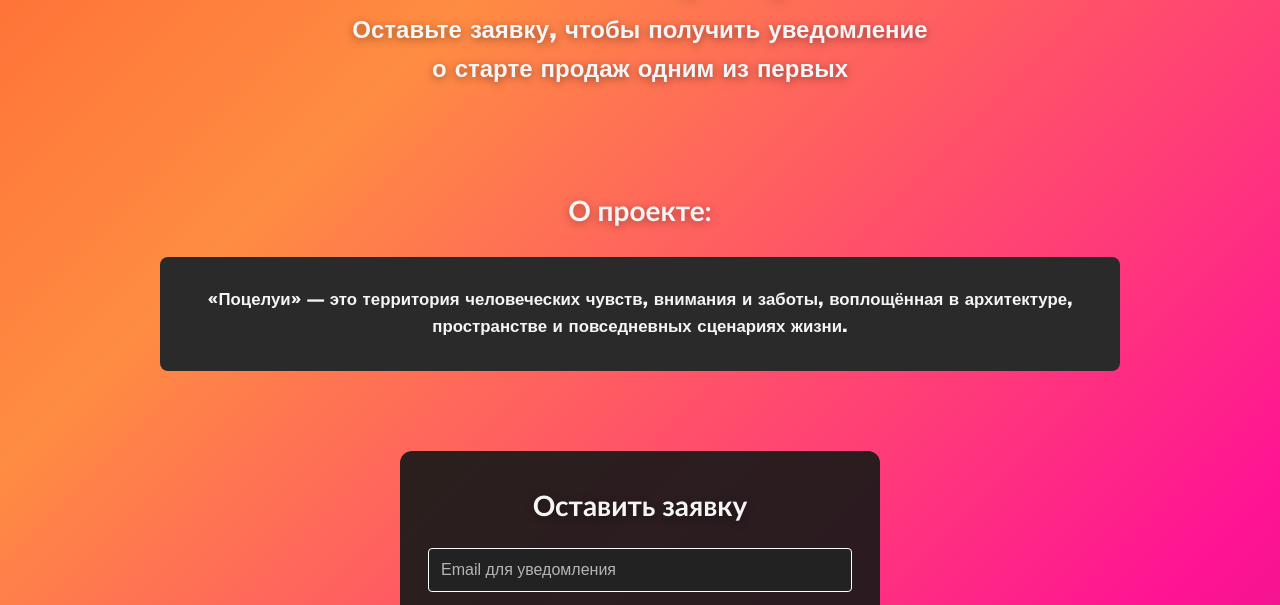
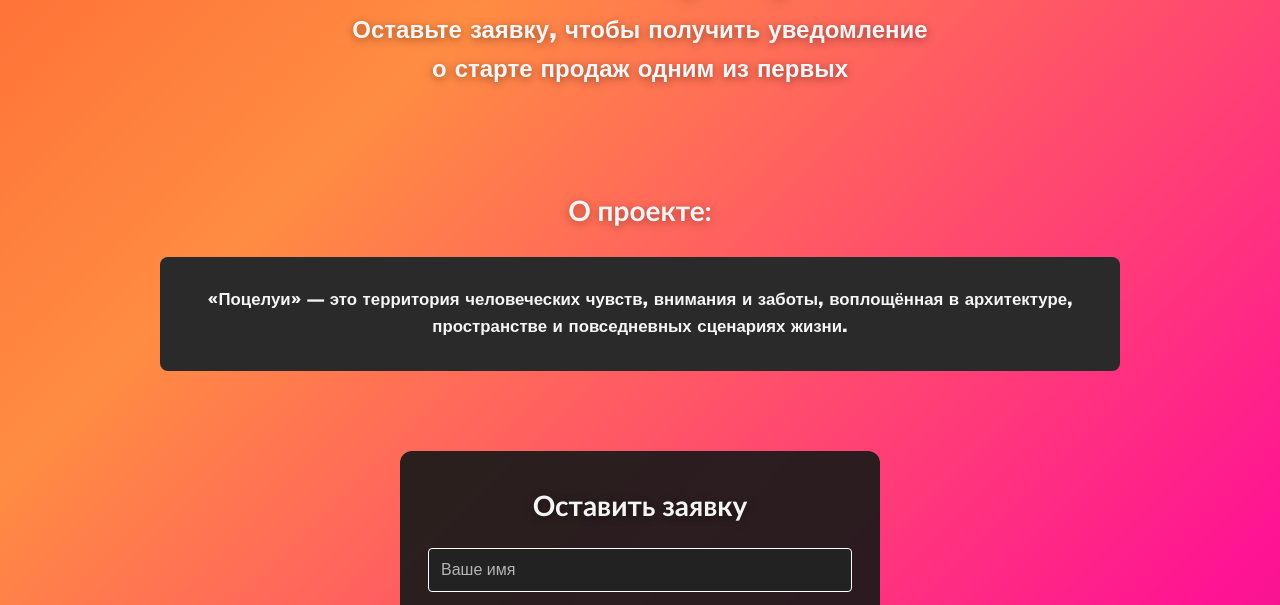
Before and after one commit to leoSTELEO23/landingzag, a plain HTML site: page index.html in a window 1280 px wide. Shown: the part 175-780 px from the top of the page. Drawn offline with Linux system fonts and the light colour scheme.

Commit message:
Add files via upload

```diff
--- a/index.html
+++ b/index.html
@@ -36,6 +36,10 @@
                 <div class="form-box">
                     <h2>Оставить заявку</h2>
                     <form id="leadForm" class="lead-form" novalidate>
+                        <label for="name" class="visually-hidden">Ваше имя</label>
+                        <input type="text" id="name" name="name"
+                            placeholder="Ваше имя" autocomplete="name" required>
+
                         <label for="email" class="visually-hidden">Email</label>
                         <input type="email" id="email" name="email"
                                placeholder="Email для уведомления" autocomplete="email" required>
--- a/style.css
+++ b/style.css
@@ -96,6 +96,16 @@ h2 { font-size: 1.75rem; text-align: center; text-shadow: 0 2px 8px rgba(0, 0, 0
     display: flex;
     flex-direction: column;
     gap: 15px;
+}
+.lead-form input[type="text"] {
+    padding: 12px;
+    border: 1px solid #fff;
+    background: #222;
+    color: #fff;
+    border-radius: 4px;
+    font-family: Arial, sans-serif;
+    font-size: 1rem;
+    font-weight: normal;
 }
 .lead-form input[type="email"] {
     padding: 12px;
```
